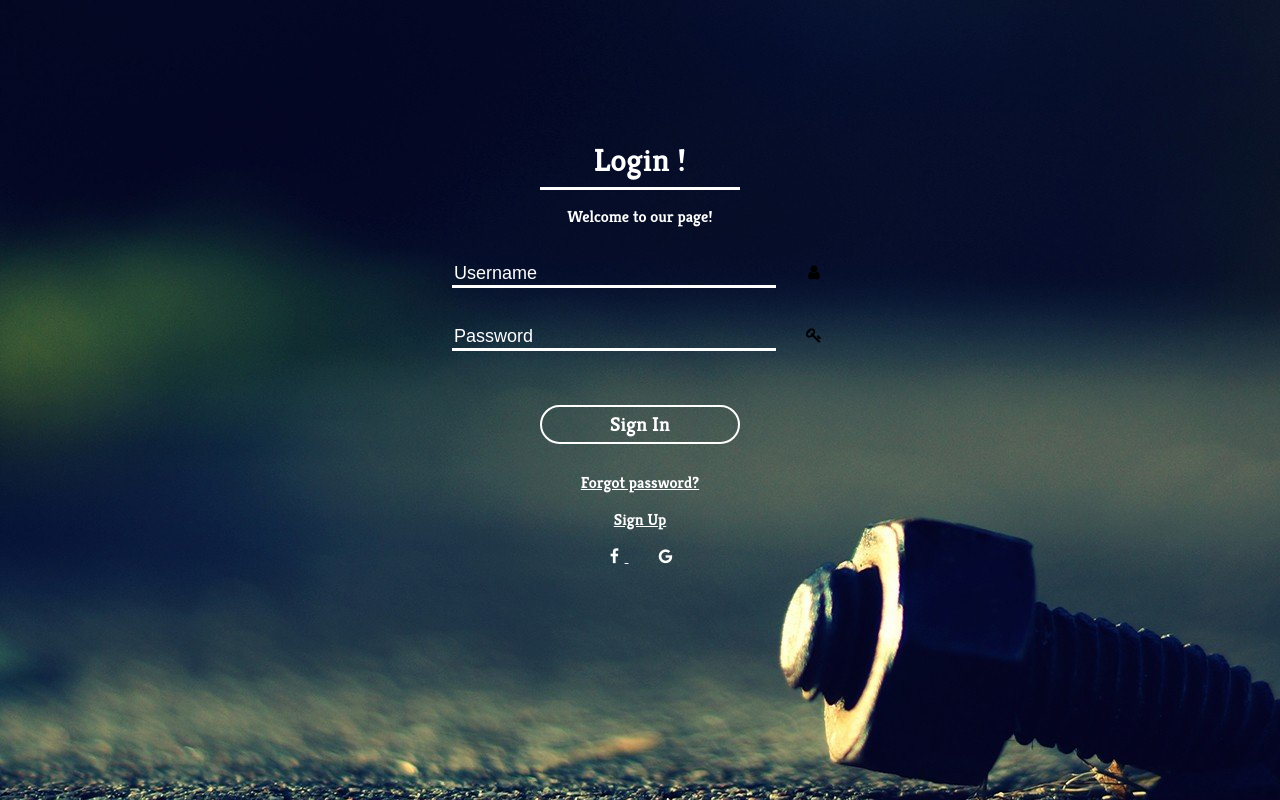
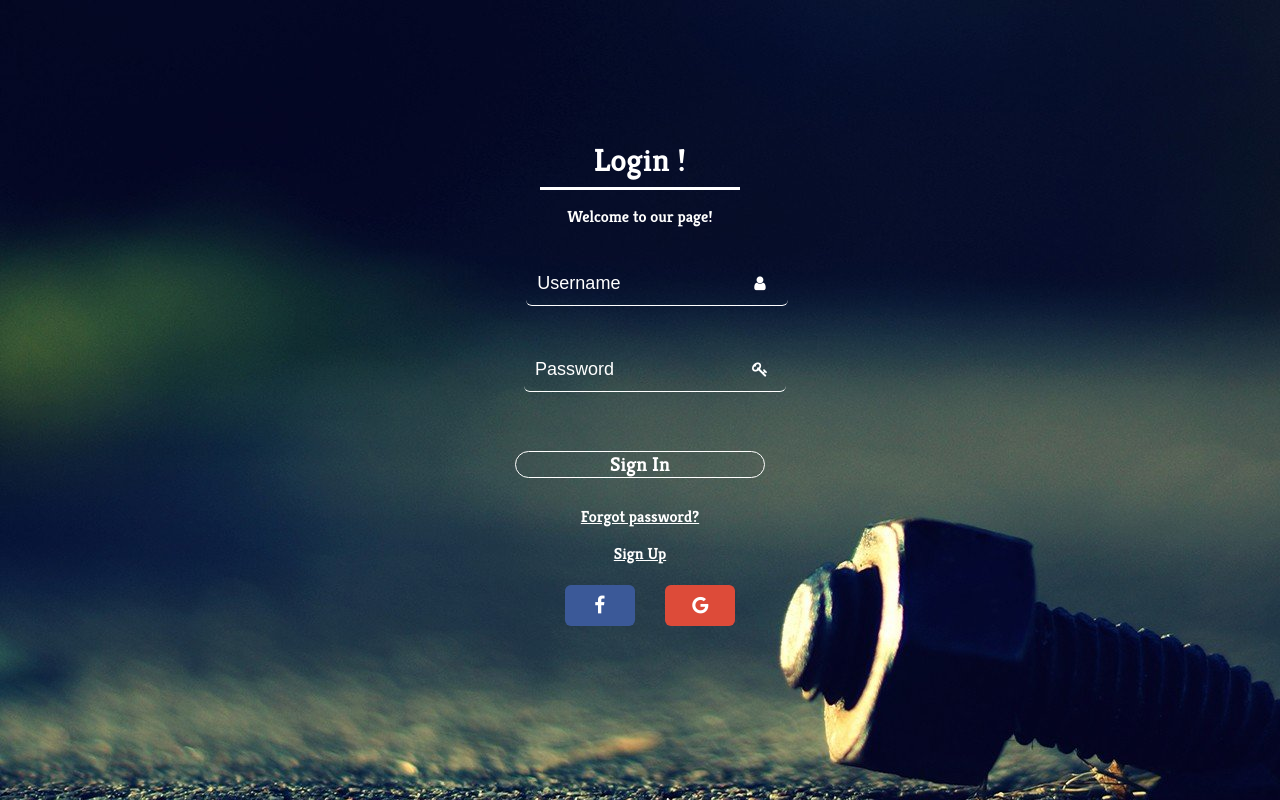
Before and after one commit to payelb3/Log-In-page, a plain HTML site: page index.html in a window 1280 px wide. Drawn offline with Linux system fonts and the light colour scheme.

Commit message:
Update stuff.css

```diff
--- a/stuff.css
+++ b/stuff.css
@@ -4,10 +4,11 @@
     background: none;
     color: white;
     font-size: 18px;
-    width: 80%;
-    float: left;
+    align-content: left;
+    width: 60%;
+    float: center;
     margin: 0 12px;
-    border-bottom: 3px solid white;
+    border-bottom: 0.5px solid white;
 }
 
 
@@ -18,20 +19,20 @@ two{
 
 
 body{
-  /* background-color: #ef476f; */
+
   background-image: url("img/b.jpg");
-  /* background-image: url("https://www.wallpaperup.com/uploads/wallpapers/2014/02/27/280240/2fe9b46bef5fd38245d9492ed75ef7c6.jpg"); */
+
   font-family: 'Acme', sans-serif;
-  /* background-position: center; */
+
   background-repeat: no-repeat;
 }
 
 
 #sub{
 
-  width: 200px;
+  width: 250px;
     background: none;
-    border: 2px solid #ffffff;
+    border: 1.5px solid #ffffff;
     color: white;
     padding: 5px;
     font-size: 20px;
@@ -40,7 +41,7 @@ body{
     margin-bottom: 12px;
     border-radius: 20px;
     font-family: 'Kreon', serif;
-    /* transition: 0.5s; */
+
 
 }
 
@@ -52,7 +53,7 @@ body{
   align-content: center;
   margin-top: 35px;
   margin-bottom: 15px;
-  transition-duration: 5s;
+  transition-duration: 1s;
   background-color:none;
   transform-style: flat;
  font-family: 'Kreon', serif;
@@ -89,6 +90,8 @@ a{
 input::placeholder {
   color: white;
   font-size: 1em;
+  float: center;
+
 }
 button:focus{
     background:olive;
@@ -103,5 +106,64 @@ button:focus{
    background: white;
    color: black;
    font-family: 'Kreon', serif;
-   /* transition-delay: 0.5s; */
+
  }
+
+
+ .col {
+  float: left;
+  width: 50%;
+  margin: auto;
+  padding: 0 50px;
+  margin-top: 6px;
+}
+
+
+
+
+
+  .col {
+    width: 80%;
+    margin-top: 0;
+    align-items: center;
+  }
+
+  .fb {
+  background-color: #3B5998;
+  color: white;
+  margin-left: 15px;
+}
+
+
+
+.google {
+  background-color: #dd4b39;
+  color: white;
+  margin-left: 20px;
+}
+
+input,
+.btn {
+  width: 15%;
+  padding: 11px;
+  border: none;
+  float: center;
+  border-radius: 6px;
+  margin: 5px 0;
+
+  display: inline-block;
+  font-size: 1.2em;
+  line-height: 15px;
+   margin-left: 500 px;
+  text-decoration: none;
+  align-content: center;
+}
+
+input:hover,
+.btn:hover {
+  opacity: 0.5;
+}
+#a{
+  color: white;
+  margin-left: -50px;
+}
```
